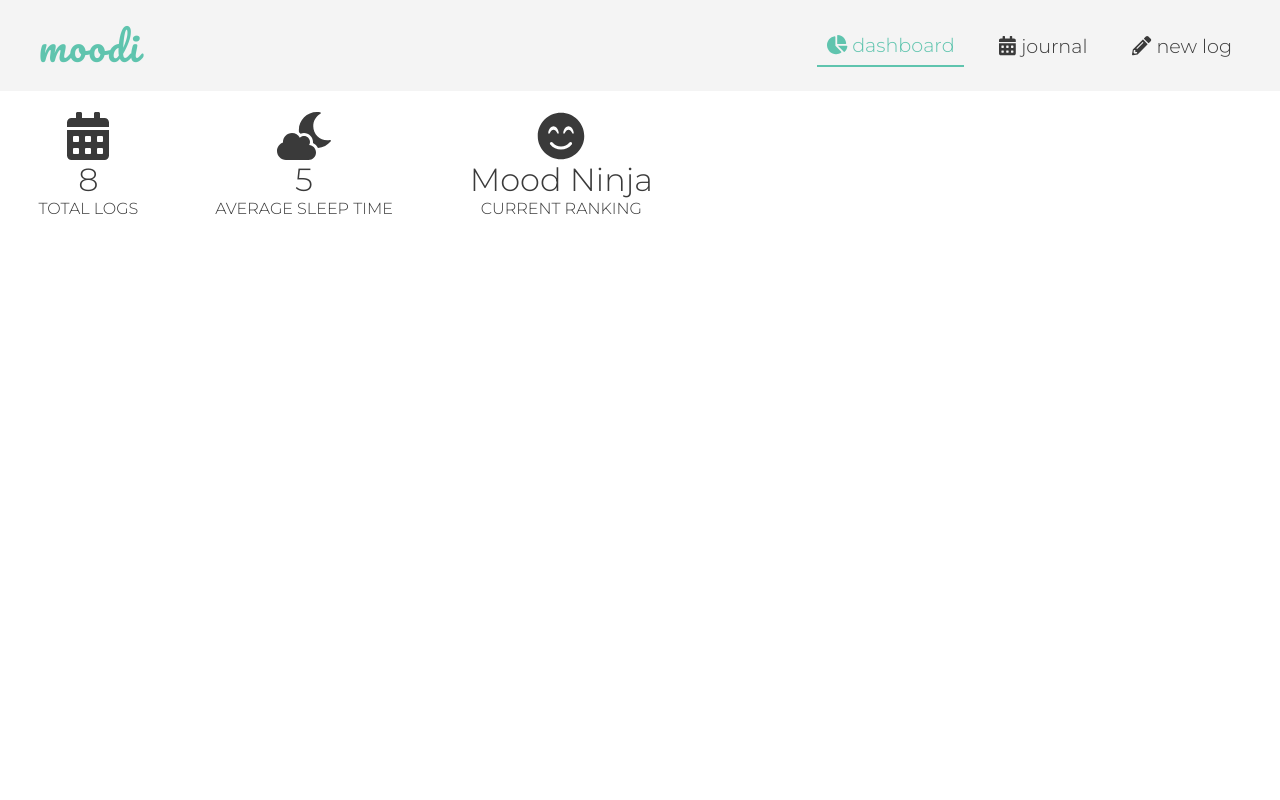
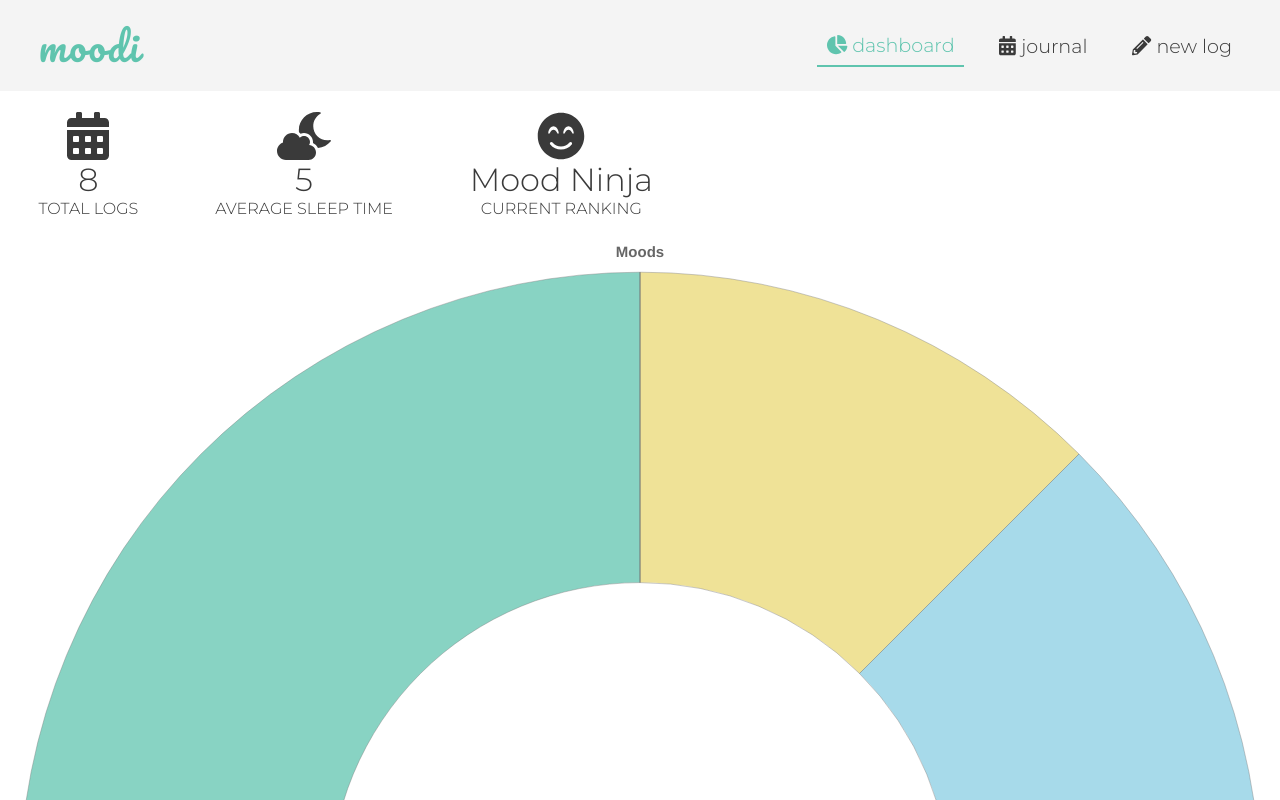
Before and after one commit to ailsamm/moodi-app, a React (Create React App) app: page /dashboard in a window 1280 px wide. Shown: the top 800 px of the page. Built offline with nearby package versions, Linux system fonts and the light colour scheme.

Commit message:
Add basic doughnut chart

```diff
--- a/package.json
+++ b/package.json
@@ -14,6 +14,7 @@
     "moment": "^2.26.0",
     "react": "^16.13.1",
     "react-big-calendar": "^0.25.0",
+    "react-chartjs-2": "^2.9.0",
     "react-dates": "^21.8.0",
     "react-dom": "^16.13.1",
     "react-router-dom": "^5.2.0",
--- a/src/Components/Dashboard/Dashboard.js
+++ b/src/Components/Dashboard/Dashboard.js
@@ -1,6 +1,7 @@
 import React, { Component } from 'react';
 import MoodiContext from '../../MoodiContext';
-import { getIcon } from '../../Helper';
+import { Doughnut } from 'react-chartjs-2';
+import { getMoodColors, getIcon } from '../../Helper';
 import './Dashboard.css';
 
 export default class Dashboard extends Component {
@@ -11,7 +12,66 @@ export default class Dashboard extends Component {
         super(props);
         this.state={
             timespan: "month", //or week or all time
+            doughnutLabels: ['happy', 'sad', 'angry', 'anxious', 'calm', 'tired'],
         }
+    }
+
+    calculateChartDatasets(mood, logs) {
+        let tasks = logs.filter(log => log.mood === mood);
+        return tasks.length;
+    }
+
+    getChartDatasets(logs) {
+        const happyCount = this.calculateChartDatasets("happy", logs);
+        const sadCount = this.calculateChartDatasets("sad", logs);
+        const angryCount = this.calculateChartDatasets("angry", logs);
+        const anxiousCount = this.calculateChartDatasets("anxious", logs);
+        const calmCount = this.calculateChartDatasets("calm", logs);
+        const tiredCount = this.calculateChartDatasets("tired", logs);
+
+        const doughnutDataset = [
+            {
+                label: 'moods',
+                backgroundColor: [
+                    getMoodColors('happy').main,
+                    getMoodColors('sad').main,
+                    getMoodColors('angry').main,
+                    getMoodColors('anxious').main,
+                    getMoodColors('calm').main,
+                    getMoodColors('tired').main,
+                ],
+                borderWidth: 0.4,
+                borderColor: '#767676',
+                data: [happyCount, sadCount, angryCount, anxiousCount, calmCount, tiredCount]
+            }
+        ];
+
+        return doughnutDataset;
+    }
+
+    createCharts(logs){
+        const dataset = this.getChartDatasets(logs);
+        return (
+            <div className="dashboard__charts">
+                <Doughnut
+                    data={{
+                        labels: this.state.doughnutLabels,
+                        datasets: dataset
+                    }}
+                    height={300}
+                    options={{
+                        title:{
+                        display:true,
+                        text:'Moods',
+                        fontSize:15
+                        },
+                        legend:{
+                        display:false,
+                        }
+                    }}
+                    />
+            </div>
+        );
     }
 
     getUserRank = () => {
@@ -59,6 +119,7 @@ export default class Dashboard extends Component {
                         )
                     })}
                 </div>
+                {this.createCharts(logs)}
             </div>
         )
     }
```
Also changed, not shown: 1 other file (tests, documents, lock files or other folders).
